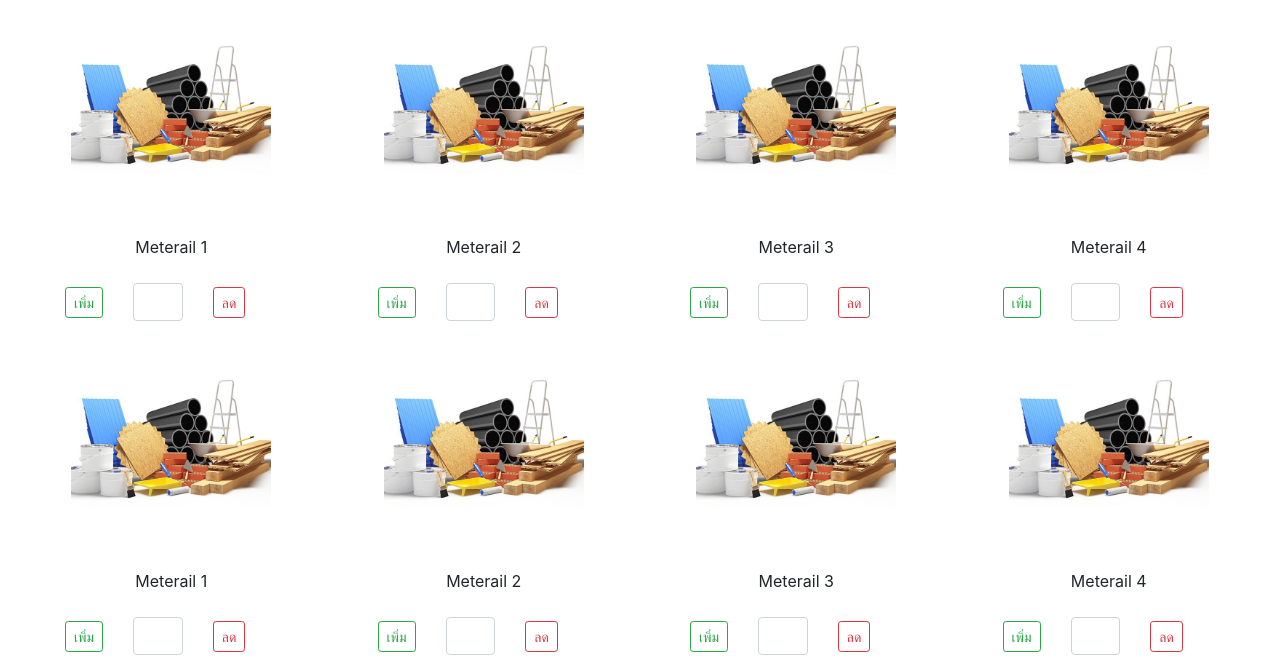
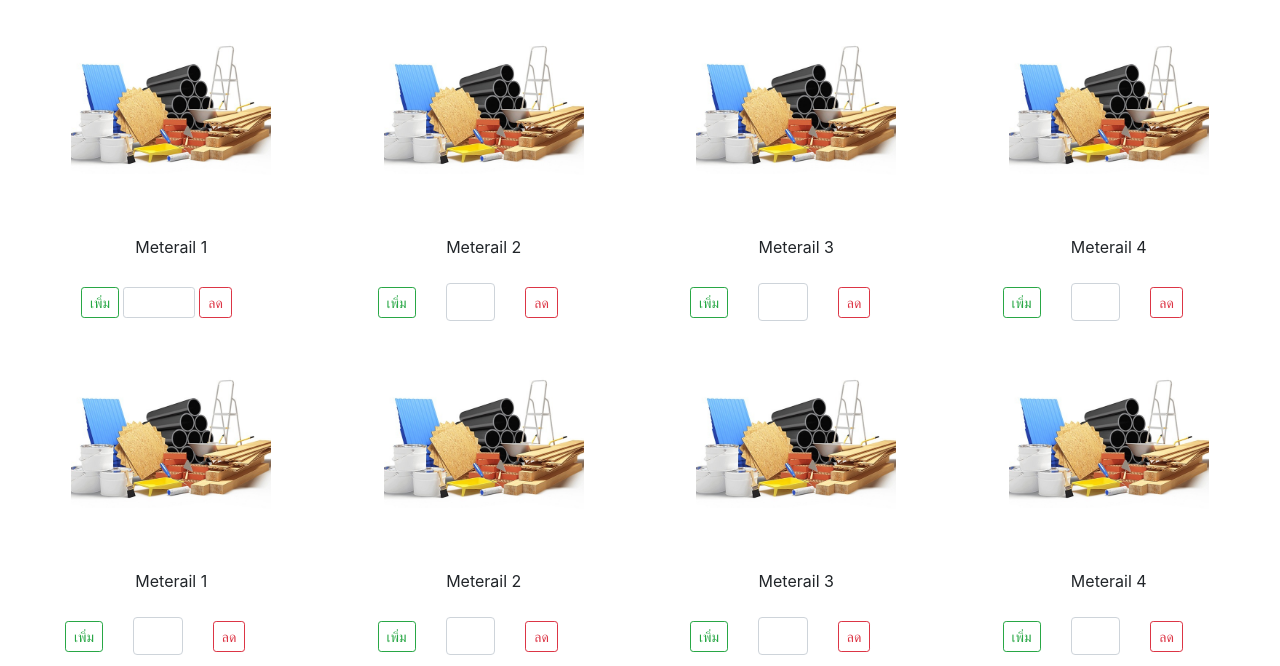
Before and after one commit to mrnonny416/storage_tns, a Django app: page /show_material in a window 1280 px wide. Shown: the part 213-879 px from the top of the page. Run offline with Django 3.2, Linux system fonts and the light colour scheme.

Commit message:
Update show_material.html

```diff
--- a/Templates/show_material.html
+++ b/Templates/show_material.html
@@ -47,14 +47,14 @@
                 </tr>
                 <tr>
                     <td>
-                      <div class="row">
-                        <div class="col-sm-4 text-right pt-1">
+                      <div class="row no-gutters">
+                        <div class="col-sm-4 text-right pt-1 pr-1">
                           <button type="button" class="btn btn-outline-success btn-sm">เพิ่ม</button>
                         </div>
-                        <div class="col-sm-3 ">
-                            <input type="text" class="form-control text-center ">
+                        <div class="col-sm-3 pt-1">
+                            <input type="text" class="form-control form-control-sm text-center">
                         </div>
-                        <div class="col-sm-4 text-left pt-1">
+                        <div class="col-sm-4 text-left pt-1 pl-1">
                           <button type="button" class="btn btn-outline-danger btn-sm">ลด</button>
                         </div>
                       </div>
```
